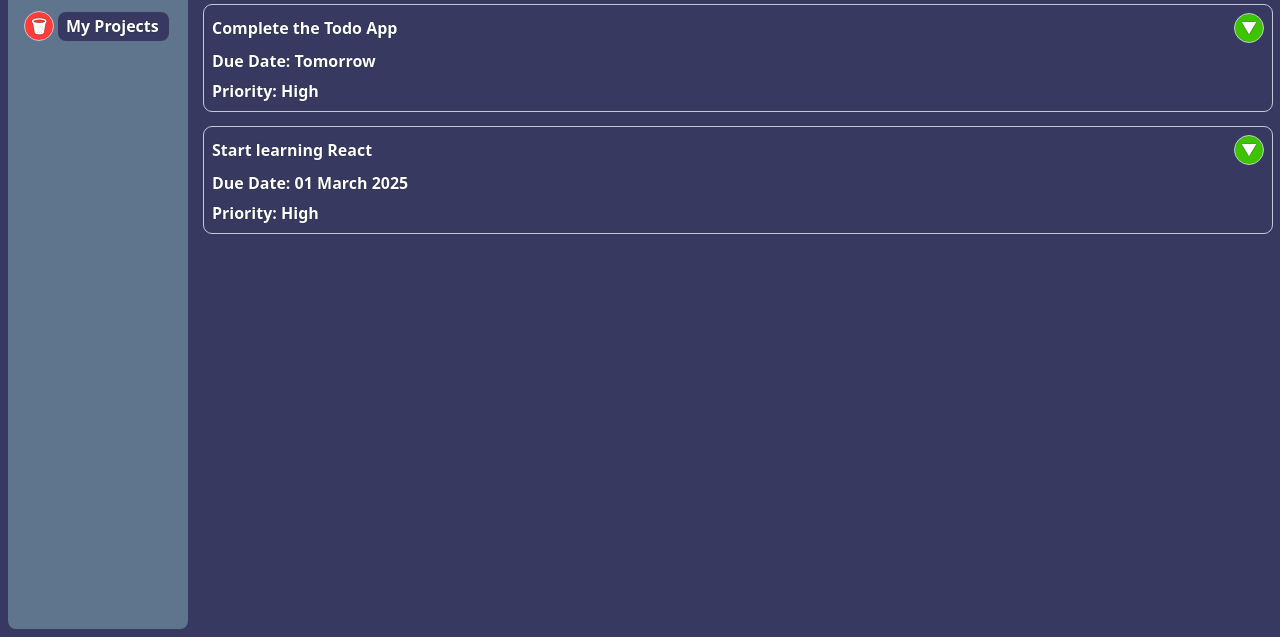
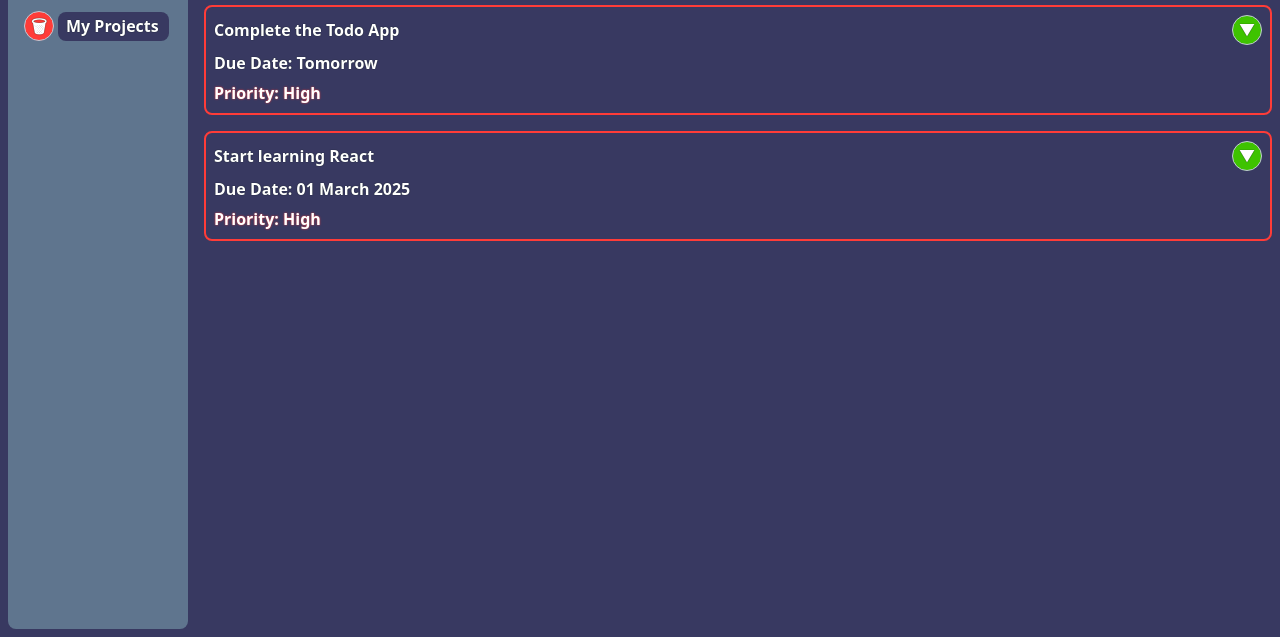
Before and after one commit to A6ih/todo-list, a website built with webpack: page src/template.html in a window 1280 px wide. Shown: the part 163-800 px from the top of the page. Built offline with nearby package versions, Linux system fonts and the light colour scheme.

Commit message:
Add color effect for priority tasks

```diff
--- a/src/dom.js
+++ b/src/dom.js
@@ -223,10 +223,12 @@ function renderTasks(obj, fn) {
         expandBtn.setAttribute("data-expand-index", taskArr[i].id);
         titleDiv.appendChild(createElement("h4", "class", "task-title", taskArr[i].title));
         titleDiv.appendChild(expandBtn);
+        const priority = createElement("p", "class", "task-priority", "Priority: " + taskArr[i].priority);
+        addPriorityColor(div, priority);
         div.appendChild(titleDiv);
         div.appendChild(createElement("p", "class", "task-description", taskArr[i].description));
         div.appendChild(createElement("p", "class", "task-due-date", "Due Date: " + updateRenderDate(taskArr[i].dueDate)));
-        div.appendChild(createElement("p", "class", "task-priority", "Priority: " + taskArr[i].priority));
+        div.appendChild(priority);
         div.appendChild(createElement("hp", "class", "task-note", "Note: " + taskArr[i].note));
         div.appendChild(btnsDiv);
         taskCardsContainer.appendChild(div);
@@ -297,3 +299,14 @@ function updateRenderDate(date) {
 function updateToday() {
     today = format(new Date(), "yyyy-LL-dd");
 }
+
+function addPriorityColor(div, element) {
+    if(element.textContent === "Priority: High") {
+        div.style.borderColor = "var(--red-color)";
+        element.style.textShadow = "0 0 2px var(--red-color)"
+    }
+    else if(element.textContent === "Priority: Medium") {
+        div.style.borderColor = "var(--yellow-color)";
+        element.style.textShadow = "0 0 2px var(--yellow-color)"
+    }
+}
--- a/src/styles.css
+++ b/src/styles.css
@@ -181,7 +181,7 @@ main {
   display: flex;
   flex-direction: column;
   gap: 6px;
-  outline: 1px solid var(--border-color);
+  border : 2px solid var(--border-color);
 }
 
 #project-header-container {
```
